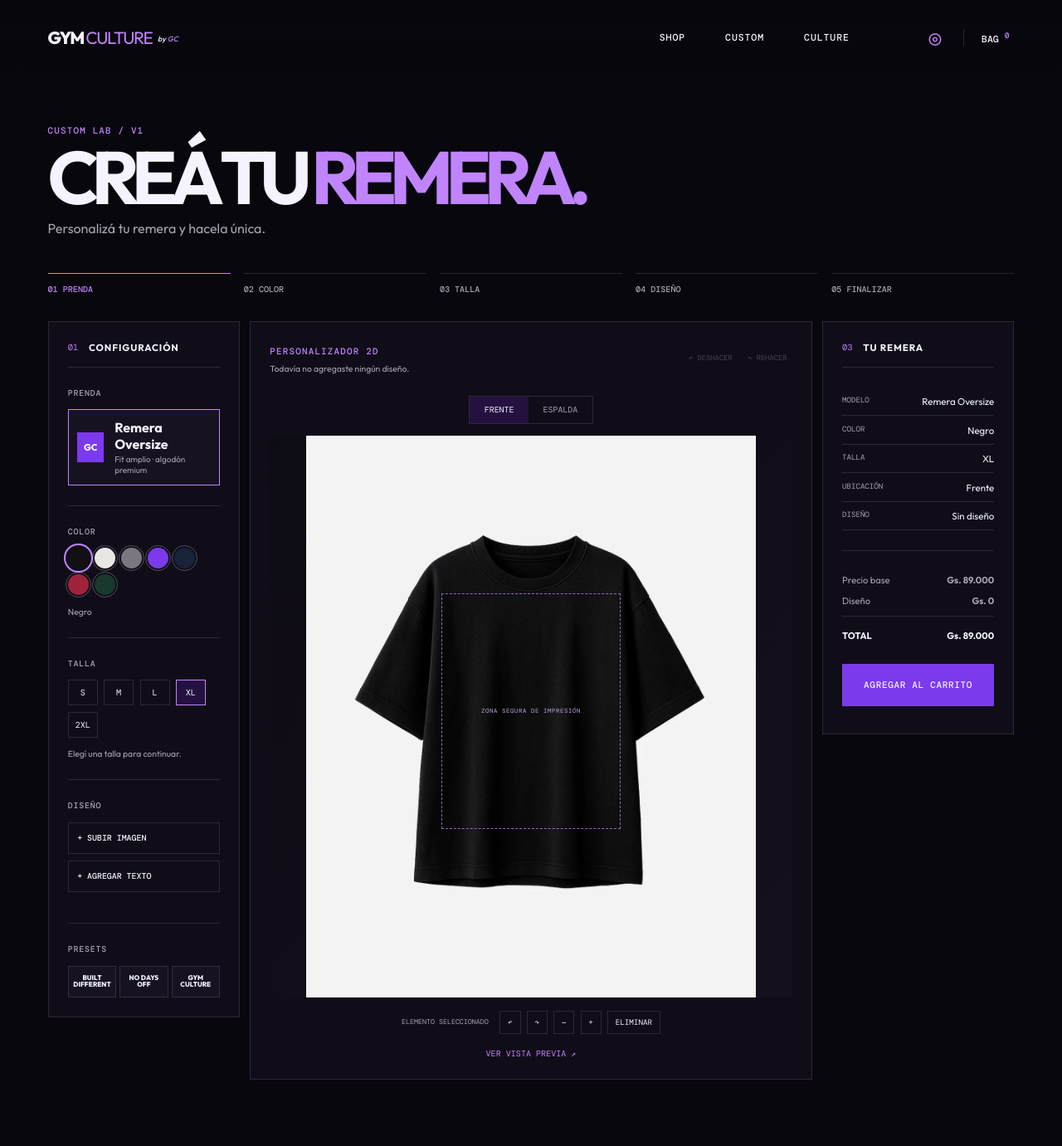
After one commit to ChrisJisuscar/gym-culture, a Django app: page /crear-mi-remera/ in a window 1280 px wide. The commit adds this page. Shown: the whole page at 83% size. Run offline with Django 5.2, Linux system fonts and the light colour scheme; data that the repository does not hold is empty.

Commit message:
v1 personalizacion de remeras

```diff
--- a/backend/config/urls.py
+++ b/backend/config/urls.py
@@ -8,11 +8,12 @@ from rest_framework_simplejwt.views import (
     TokenRefreshView,
 )
 
-from .views import api_home, home
+from .views import api_home, create_tshirt, home
 
 
 urlpatterns = [
     path('', home, name='home'),
+    path('crear-mi-remera/', create_tshirt, name='create-tshirt'),
     path('api/', api_home, name='api-home'),
 
     path('admin/', admin.site.urls),
--- a/backend/config/views.py
+++ b/backend/config/views.py
@@ -1,5 +1,6 @@
 from django.http import JsonResponse
 from django.shortcuts import render
+from products.models import Product
 
 
 def home(request):
@@ -11,3 +12,18 @@ def api_home(request):
         "message": "GYM CULTURE API funcionando correctamente",
         "status": "ok"
     })
+
+
+def create_tshirt(request):
+    """Customizer UI. Persistence/cart integration is intentionally deferred."""
+    product = Product.objects.filter(active=True).prefetch_related('variants').first()
+    variants = []
+    if product:
+        variants = [
+            {'size': variant.size, 'color': variant.color, 'stock': variant.stock}
+            for variant in product.variants.all()
+        ]
+    return render(request, 'create_tshirt.html', {
+        'product': product,
+        'variants': variants,
+    })
--- /dev/null
+++ b/backend/static/js/customizer.js
@@ -0,0 +1,34 @@
+const root = document.querySelector('.customizer-layout');
+if (root) {
+  const variants = JSON.parse(document.querySelector('#product-variants').textContent);
+  const basePrice = Number(root.dataset.price) || 89000;
+  const state = { product: root.dataset.productId || null, variant: { color: 'Negro', size: 'XL' }, side: 'front', front: { elements: [] }, back: { elements: [] }, selectedId: null };
+  const safeArea = document.querySelector('#safe-area'), shirt = document.querySelector('#shirt');
+  const controls = document.querySelector('#element-controls'), empty = document.querySelector('#editor-empty');
+  const history = [], future = []; let dragging = null;
+  const activeElements = () => state[state.side].elements;
+  const money = (value) => `Gs. ${Math.round(value).toLocaleString('es-PY')}`;
+  const snapshot = () => JSON.stringify({ front: state.front, back: state.back, side: state.side, variant: state.variant });
+  const save = () => { history.push(snapshot()); if (history.length > 30) history.shift(); future.length = 0; updateUndo(); };
+  const updateUndo = () => { document.querySelector('#undo').disabled = !history.length; document.querySelector('#redo').disabled = !future.length; };
+  const selected = () => activeElements().find((item) => item.id === state.selectedId);
+  const updateSummary = () => { const element = selected() || activeElements()[0]; document.querySelector('#selected-color').textContent = state.variant.color; document.querySelector('#summary-color').textContent = state.variant.color; document.querySelector('#summary-size').textContent = state.variant.size; document.querySelector('#summary-side').textContent = state.side === 'front' ? 'Frente' : 'Espalda'; document.querySelector('#summary-design').textContent = element ? (element.type === 'text' ? element.content : 'Imagen personalizada') : 'Sin diseño'; const print = state.front.elements.length + state.back.elements.length ? 10000 : 0; document.querySelector('#base-price').textContent = money(basePrice); document.querySelector('#design-price').textContent = money(print); document.querySelector('#total-price').textContent = money(basePrice + print); empty.hidden = Boolean(activeElements().length); };
+  const clamp = (item) => { item.width = Math.max(12, Math.min(90, item.width)); item.height = Math.max(8, Math.min(72, item.height)); item.x = Math.max(item.width / 2, Math.min(100 - item.width / 2, item.x)); item.y = Math.max(item.height / 2, Math.min(100 - item.height / 2, item.y)); };
+  const render = () => { safeArea.querySelectorAll('.design-element').forEach((node) => node.remove()); activeElements().forEach((item) => { const node = document.createElement(item.type === 'image' ? 'img' : 'div'); node.className = `design-element ${item.type === 'text' ? 'text-element' : ''}${item.id === state.selectedId ? ' is-selected' : ''}`; node.dataset.id = item.id; node.style.left = `${item.x}%`; node.style.top = `${item.y}%`; node.style.width = `${item.width}%`; node.style.height = `${item.height}%`; node.style.transform = `translate(-50%,-50%) rotate(${item.rotation}deg)`; if (item.type === 'image') { node.src = item.content; node.alt = 'Diseño subido'; } else { node.textContent = item.content; node.style.fontFamily = item.font; node.style.fontWeight = item.bold ? '800' : '500'; node.style.fontSize = `${Math.max(11, item.height * 1.35)}px`; } node.addEventListener('pointerdown', startDrag); safeArea.append(node); }); controls.hidden = !selected(); updateSummary(); };
+  const add = (item) => { save(); activeElements().push({ id: crypto.randomUUID ? crypto.randomUUID() : String(Date.now()), x: 50, y: 50, width: 40, height: 25, rotation: 0, ...item }); state.selectedId = activeElements().at(-1).id; render(); };
+  const startDrag = (event) => { const item = activeElements().find((entry) => entry.id === event.currentTarget.dataset.id); if (!item) return; save(); state.selectedId = item.id; dragging = { item, startX: event.clientX, startY: event.clientY, x: item.x, y: item.y }; event.currentTarget.setPointerCapture(event.pointerId); render(); };
+  safeArea.addEventListener('pointermove', (event) => { if (!dragging) return; const rect = safeArea.getBoundingClientRect(); dragging.item.x = dragging.x + ((event.clientX - dragging.startX) / rect.width) * 100; dragging.item.y = dragging.y + ((event.clientY - dragging.startY) / rect.height) * 100; clamp(dragging.item); render(); });
+  safeArea.addEventListener('pointerup', () => { dragging = null; });
+  document.querySelectorAll('.color-option').forEach((button) => button.addEventListener('click', () => { state.variant.color = button.dataset.color; shirt.dataset.color = state.variant.color; document.querySelectorAll('.color-option').forEach((item) => { item.classList.toggle('is-selected', item === button); item.setAttribute('aria-checked', String(item === button)); }); updateSummary(); }));
+  document.querySelectorAll('.size-option').forEach((button) => button.addEventListener('click', () => { if (button.disabled) return; state.variant.size = button.dataset.size; document.querySelectorAll('.size-option').forEach((item) => item.classList.toggle('is-selected', item === button)); updateSummary(); }));
+  const updateStock = () => { if (!variants.length) return; document.querySelectorAll('.size-option').forEach((button) => { const available = variants.some((variant) => variant.size === button.dataset.size && variant.stock > 0 && (!variant.color || variant.color.toLowerCase() === state.variant.color.toLowerCase())); button.disabled = !available; }); };
+  updateStock();
+  document.querySelectorAll('.side-switch button').forEach((button) => button.addEventListener('click', () => { if (button.disabled) return; state.side = button.dataset.side; state.selectedId = null; document.querySelectorAll('.side-switch button').forEach((item) => { item.classList.toggle('is-selected', item === button); item.setAttribute('aria-selected', String(item === button)); }); render(); }));
+  document.querySelector('#image-upload').addEventListener('change', (event) => { const file = event.target.files[0], message = document.querySelector('#upload-message'); if (!file) return; if (!['image/png','image/jpeg','image/webp'].includes(file.type)) { message.textContent = 'Usá PNG, JPG, JPEG o WEBP.'; message.className = 'editor-message is-error'; return; } const reader = new FileReader(); reader.onload = () => { const image = new Image(); image.onload = () => { message.className = 'editor-message'; message.textContent = image.width < 900 || image.height < 900 ? 'Calidad insuficiente. La imagen podría verse pixelada al imprimir.' : 'Imagen agregada correctamente.'; add({ type: 'image', content: reader.result, width: 42, height: 42 }); }; image.src = reader.result; }; reader.readAsDataURL(file); });
+  const textControls = document.querySelector('#text-controls'); document.querySelector('#add-text').addEventListener('click', () => { add({ type: 'text', content: 'GYM CULTURE', width: 55, height: 18, font: 'Outfit', bold: true }); textControls.hidden = false; }); document.querySelector('#text-content').addEventListener('input', (event) => { const item = selected(); if (item?.type === 'text') { item.content = event.target.value || ' '; render(); } }); document.querySelectorAll('[data-font]').forEach((button) => button.addEventListener('click', () => { const item = selected(); if (item?.type === 'text') { item.font = button.dataset.font; render(); } })); document.querySelector('#text-bold').addEventListener('click', () => { const item = selected(); if (item?.type === 'text') { item.bold = !item.bold; render(); } });
+  document.querySelectorAll('.preset').forEach((button) => button.addEventListener('click', () => { add({ type: 'text', content: button.dataset.preset.replace('\\n', '\n'), width: 56, height: 26, font: 'Outfit', bold: true }); textControls.hidden = false; }));
+  controls.addEventListener('click', (event) => { const item = selected(), action = event.target.dataset.action; if (!item || !action) return; save(); if (action === 'delete') { state[state.side].elements = activeElements().filter((entry) => entry.id !== item.id); state.selectedId = null; } if (action === 'rotate-left') item.rotation -= 15; if (action === 'rotate-right') item.rotation += 15; if (action === 'grow') { item.width *= 1.12; item.height *= 1.12; } if (action === 'shrink') { item.width *= .88; item.height *= .88; } clamp(item); render(); });
+  document.querySelector('#undo').addEventListener('click', () => { if (!history.length) return; future.push(snapshot()); Object.assign(state, JSON.parse(history.pop())); state.selectedId = null; render(); updateUndo(); }); document.querySelector('#redo').addEventListener('click', () => { if (!future.length) return; history.push(snapshot()); Object.assign(state, JSON.parse(future.pop())); state.selectedId = null; render(); updateUndo(); });
+  const dialog = document.querySelector('#preview-dialog'); document.querySelector('#preview-button').addEventListener('click', () => { const preview = document.querySelector('#preview-content'); const clone = shirt.cloneNode(true); clone.className = 'preview-shirt'; clone.querySelector('.safe-area')?.classList.add('is-preview'); clone.querySelectorAll('.design-element').forEach((node) => node.classList.remove('is-selected')); preview.replaceChildren(clone); dialog.showModal(); }); document.querySelector('.dialog-close').addEventListener('click', () => dialog.close()); document.querySelector('#add-cart').addEventListener('click', () => { document.querySelector('#cart-note').textContent = 'Tu configuración está lista para conectar al carrito en la próxima etapa.'; });
+  render();
+}
--- a/backend/templates/base.html
+++ b/backend/templates/base.html
@@ -8,9 +8,11 @@
   <meta name="description" content="GYM CULTURE — Gym, anime, memes, urban culture y prendas personalizadas.">
   <title>{% block title %}GYM CULTURE — Built Different{% endblock %}</title>
   <link rel="stylesheet" href="{% static 'css/style.css' %}">
+  {% block extra_css %}{% endblock %}
 </head>
 <body>
   {% block content %}{% endblock %}
   <script src="{% static 'js/main.js' %}" defer></script>
+  {% block extra_js %}{% endblock %}
 </body>
 </html>
--- a/backend/templates/components/custom.html
+++ b/backend/templates/components/custom.html
@@ -1 +1 @@
-<section id="custom" class="custom-section"><div class="custom-art" aria-hidden="true"><span class="custom-mark">GC</span><span class="custom-grid"></span><p>ONE OF ONE<br>MADE BY YOU</p></div><div class="custom-copy"><p class="eyebrow">CUSTOM LAB · PRÓXIMAMENTE</p><h2>CREATE YOUR<br><i>CULTURE.</i></h2><p class="lead">Tu diseño. Tu prenda.<br>Tu forma de estar en el mundo.</p><a class="button button-accent" href="#newsletter">CREAR MI PRENDA <span aria-hidden="true">↗</span></a></div></section>
+{% url 'create-tshirt' as create_tshirt_url %}<section id="custom" class="custom-section"><div class="custom-art" aria-hidden="true"><span class="custom-mark">GC</span><span class="custom-grid"></span><p>ONE OF ONE<br>MADE BY YOU</p></div><div class="custom-copy"><p class="eyebrow">CUSTOM LAB</p><h2>CREATE YOUR<br><i>CULTURE.</i></h2><p class="lead">Tu diseño. Tu prenda.<br>Tu forma de estar en el mundo.</p><a class="button button-accent" href="{{ create_tshirt_url }}">CREAR MI PRENDA <span aria-hidden="true">↗</span></a></div></section>
--- /dev/null
+++ b/backend/templates/create_tshirt.html
@@ -0,0 +1,32 @@
+{% extends 'base.html' %}
+{% load static %}
+{% block title %}Creá tu remera — GYM CULTURE{% endblock %}
+{% block extra_css %}<link rel="stylesheet" href="{% static 'css/customizer.css' %}">{% endblock %}
+{% block content %}
+{% include 'components/navbar.html' %}
+<main class="customizer-page">
+  <header class="customizer-intro"><p class="eyebrow">CUSTOM LAB / V1</p><h1>CREÁ TU <i>REMERA.</i></h1><p>Personalizá tu remera y hacela única.</p></header>
+  <ol class="steps" aria-label="Pasos de personalización"><li class="is-current">01 <span>PRENDA</span></li><li>02 <span>COLOR</span></li><li>03 <span>TALLA</span></li><li>04 <span>DISEÑO</span></li><li>05 <span>FINALIZAR</span></li></ol>
+  <div class="customizer-layout" data-product-id="{{ product.id|default:'' }}" data-price="{{ product.price|default:'89000' }}">
+    <aside class="config-panel panel"><div class="panel-title"><span>01</span><h2>CONFIGURACIÓN</h2></div>
+      <section><h3>PRENDA</h3><button class="garment-option is-selected" type="button"><span class="garment-icon">GC</span><span><b>{{ product.name|default:'Remera Oversize' }}</b><small>Fit amplio · algodón premium</small></span></button></section>
+      <section><h3>COLOR</h3><div class="color-options" role="radiogroup" aria-label="Color de la remera"><button class="color-option is-selected" data-color="Negro" style="--swatch:#111015" aria-label="Negro" role="radio" aria-checked="true"></button><button class="color-option" data-color="Blanco" style="--swatch:#e9e7e4" aria-label="Blanco" role="radio" aria-checked="false"></button><button class="color-option" data-color="Gris" style="--swatch:#7a7780" aria-label="Gris" role="radio" aria-checked="false"></button><button class="color-option" data-color="Violeta" style="--swatch:#7c3aed" aria-label="Violeta" role="radio" aria-checked="false"></button><button class="color-option" data-color="Azul oscuro" style="--swatch:#182238" aria-label="Azul oscuro" role="radio" aria-checked="false"></button><button class="color-option" data-color="Rojo" style="--swatch:#9f233d" aria-label="Rojo" role="radio" aria-checked="false"></button><button class="color-option" data-color="Verde oscuro" style="--swatch:#19382e" aria-label="Verde oscuro" role="radio" aria-checked="false"></button></div><p class="field-value" id="selected-color">Negro</p></section>
+      <section><h3>TALLA</h3><div class="size-options" role="radiogroup" aria-label="Talla"><button class="size-option" data-size="S" role="radio">S</button><button class="size-option" data-size="M" role="radio">M</button><button class="size-option" data-size="L" role="radio">L</button><button class="size-option is-selected" data-size="XL" role="radio" aria-checked="true">XL</button><button class="size-option" data-size="2XL" role="radio">2XL</button></div><p class="stock-note" id="stock-note">Elegí una talla para continuar.</p></section>
+      <section><h3>DISEÑO</h3><div class="design-actions"><label class="upload-button" for="image-upload">+ SUBIR IMAGEN</label><input id="image-upload" type="file" accept="image/png,image/jpeg,image/webp" hidden><button type="button" class="outline-button" id="add-text">+ AGREGAR TEXTO</button></div><p class="editor-message" id="upload-message" role="status"></p><div class="text-controls" id="text-controls" hidden><label for="text-content">TEXTO</label><input id="text-content" maxlength="40" value="GYM CULTURE"><div><button type="button" data-font="Outfit">OUTFIT</button><button type="button" data-font="DM Mono">MONO</button><button type="button" id="text-bold"><b>B</b></button></div></div></section>
+      <section><h3>PRESETS</h3><div class="preset-grid"><button type="button" class="preset" data-preset="BUILT\nDIFFERENT">BUILT<br>DIFFERENT</button><button type="button" class="preset" data-preset="NO DAYS\nOFF">NO DAYS<br>OFF</button><button type="button" class="preset" data-preset="GYM\nCULTURE">GYM<br>CULTURE</button></div></section>
+    </aside>
+    <section class="editor-panel panel"><div class="editor-top"><div><span class="eyebrow">PERSONALIZADOR 2D</span><p id="editor-empty">Todavía no agregaste ningún diseño.</p></div><div class="undo-controls"><button type="button" id="undo" disabled>↶ DESHACER</button><button type="button" id="redo" disabled>↷ REHACER</button></div></div><div class="side-switch" role="tablist"><button class="is-selected" type="button" data-side="front" role="tab" aria-selected="true">FRENTE</button><button type="button" data-side="back" role="tab" aria-selected="false" disabled title="La imagen trasera estará disponible cuando se cargue el mockup real.">ESPALDA</button></div>
+      <div class="shirt-stage" id="shirt-stage">
+        <div class="shirt" id="shirt" data-color="Negro">
+          <img class="shirt-image" id="shirt-image" src="{% get_media_prefix %}products/camiseta-oversize-basica-inbasik-negro-07.webp" alt="Remera oversize negra, vista frontal" draggable="false">
+          <div class="safe-area" id="safe-area"><span class="safe-label">ZONA SEGURA DE IMPRESIÓN</span></div>
+        </div>
+      </div>
+      <div class="element-controls" id="element-controls" hidden><span>ELEMENTO SELECCIONADO</span><button type="button" data-action="rotate-left">↶</button><button type="button" data-action="rotate-right">↷</button><button type="button" data-action="shrink">−</button><button type="button" data-action="grow">+</button><button type="button" data-action="delete">ELIMINAR</button></div><button type="button" class="preview-button" id="preview-button">VER VISTA PREVIA ↗</button></section>
+    <aside class="summary-panel panel"><div class="panel-title"><span>03</span><h2>TU REMERA</h2></div><dl><div><dt>MODELO</dt><dd id="summary-product">{{ product.name|default:'Remera Oversize' }}</dd></div><div><dt>COLOR</dt><dd id="summary-color">Negro</dd></div><div><dt>TALLA</dt><dd id="summary-size">XL</dd></div><div><dt>UBICACIÓN</dt><dd id="summary-side">Frente</dd></div><div><dt>DISEÑO</dt><dd id="summary-design">Sin diseño</dd></div></dl><div class="price-list"><p><span>Precio base</span><b id="base-price">Gs. —</b></p><p><span>Diseño</span><b id="design-price">Gs. 0</b></p><p class="total"><span>TOTAL</span><b id="total-price">Gs. —</b></p></div><button type="button" class="button button-accent add-cart" id="add-cart">AGREGAR AL CARRITO</button><p class="cart-note" id="cart-note" role="status"></p></aside>
+  </div>
+</main>
+<dialog class="preview-dialog" id="preview-dialog"><button class="dialog-close" aria-label="Cerrar vista previa">×</button><h2>VISTA PREVIA</h2><div id="preview-content"></div></dialog>
+{{ variants|json_script:'product-variants' }}
+{% endblock %}
+{% block extra_js %}<script src="{% static 'js/customizer.js' %}" defer></script>{% endblock %}
```
Also changed, not shown: backend/static/css/customizer.css (added).
